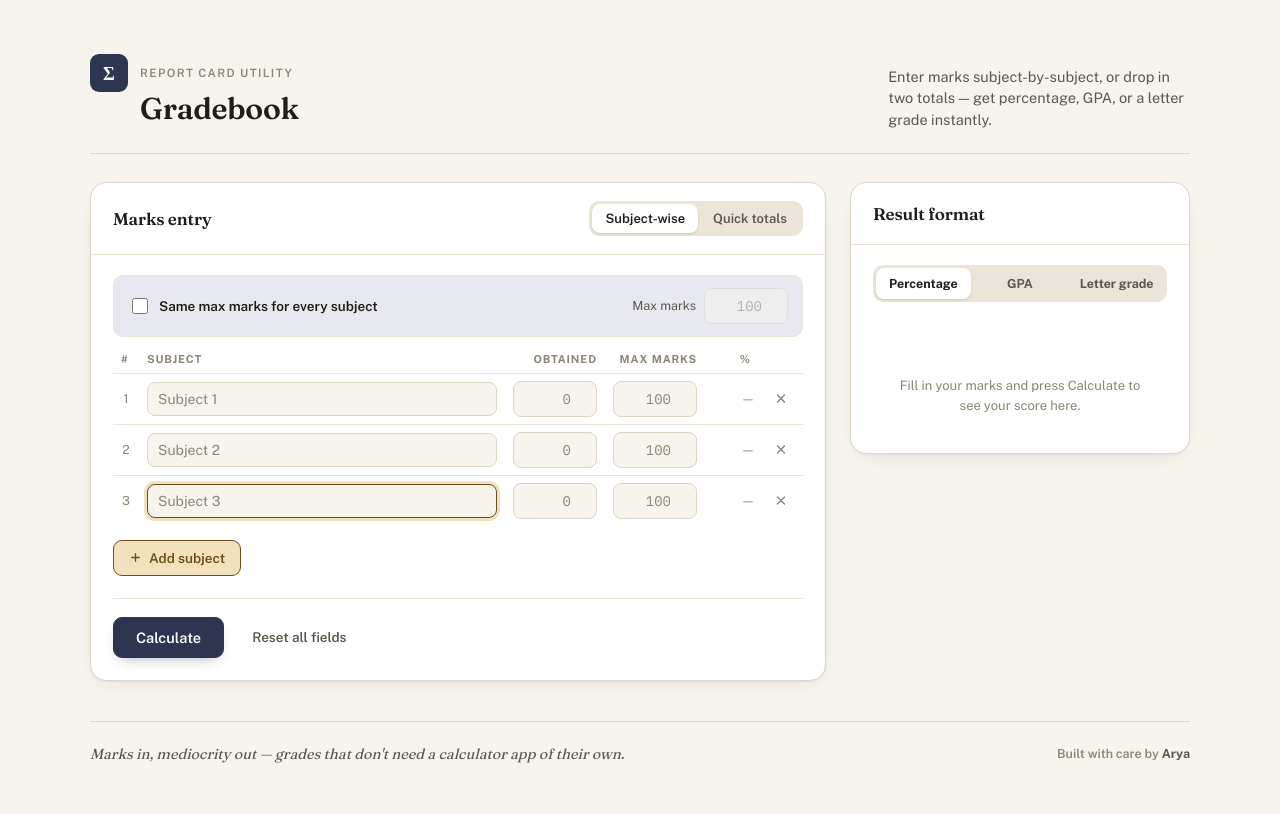
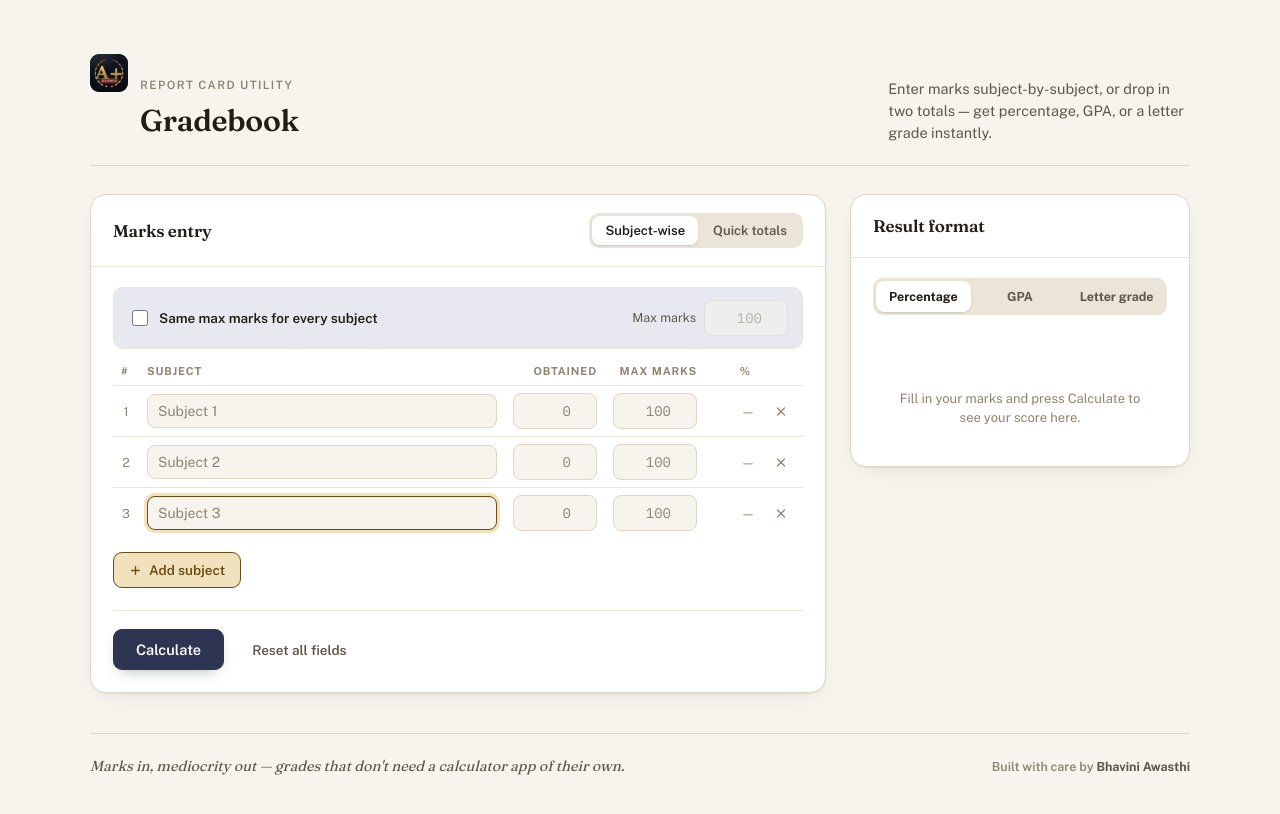
Before and after one commit to bhaviniawasthi1/student-grade-calculator, a website: page index.html in a window 1280 px wide. Drawn offline with nearby package versions, Linux system fonts and the light colour scheme.

Commit message:
Add favicon, update credits, add live demo link

```diff
--- a/index.html
+++ b/index.html
@@ -1,4 +1,6 @@
 <title>Gradebook</title>
+<link rel="icon" type="image/png" href="gradebook_favicon.png">
+<link rel="apple-touch-icon" href="gradebook_favicon.png">
 <link rel="preconnect" href="https://fonts.googleapis.com">
 <link rel="preconnect" href="https://fonts.gstatic.com" crossorigin>
 <link href="https://fonts.googleapis.com/css2?family=Fraunces:opsz,wght@9..144,400;9..144,500;9..144,600;9..144,700&family=Public+Sans:wght@400;500;600;700&family=IBM+Plex+Mono:wght@400;500;600&display=swap" rel="stylesheet">
@@ -143,6 +145,13 @@
     font-size: 18px;
     flex: none;
     transform: translateY(3px);
+    overflow: hidden;
+  }
+  .brand .mark img{
+    width:100%;
+    height:100%;
+    object-fit: cover;
+    display:block;
   }
   header.masthead h1{
     font-size: clamp(24px, 3vw, 30px);
@@ -625,7 +634,7 @@
 
   <header class="masthead">
     <div class="brand">
-      <span class="mark" aria-hidden="true">Σ</span>
+      <span class="mark" aria-hidden="true"><img src="gradebook_favicon.png" alt=""></span>
       <div>
         <span class="kicker">Report Card Utility</span>
         <h1>Gradebook</h1>
@@ -759,7 +768,7 @@
 
   <footer class="site">
     <span class="tagline">Marks in, mediocrity out — grades that don't need a calculator app of their own.</span>
-    <span class="credit">Built with care by <b>Arya</b></span>
+    <span class="credit">Built with care by <b>Bhavini Awasthi</b></span>
   </footer>
 
 </div>
--- a/package.json
+++ b/package.json
@@ -6,6 +6,6 @@
   "scripts": {
     "start": "npx serve ."
   },
-  "author": "Arya",
+  "author": "Bhavini Awasthi",
   "license": "MIT"
 }
```
Also changed, not shown: README.md, gradebook_favicon.png (added), 1 other file.
